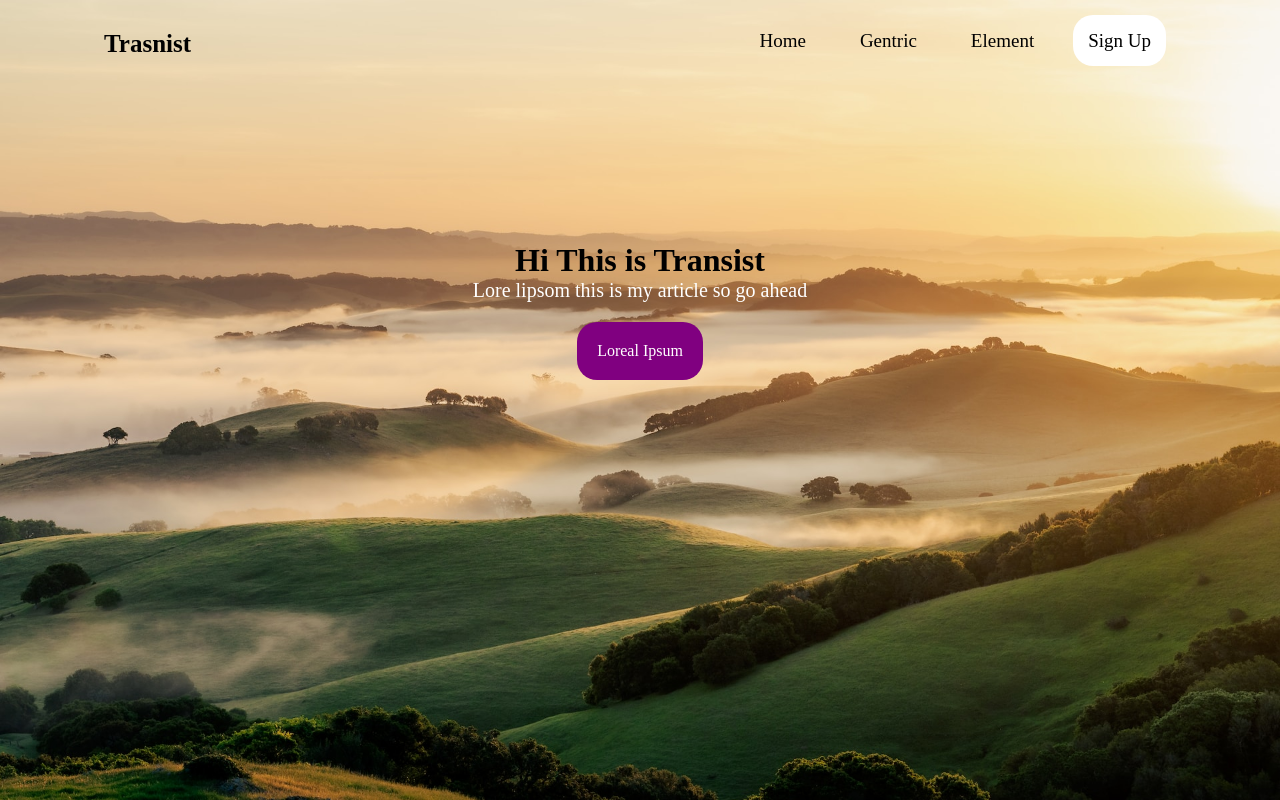
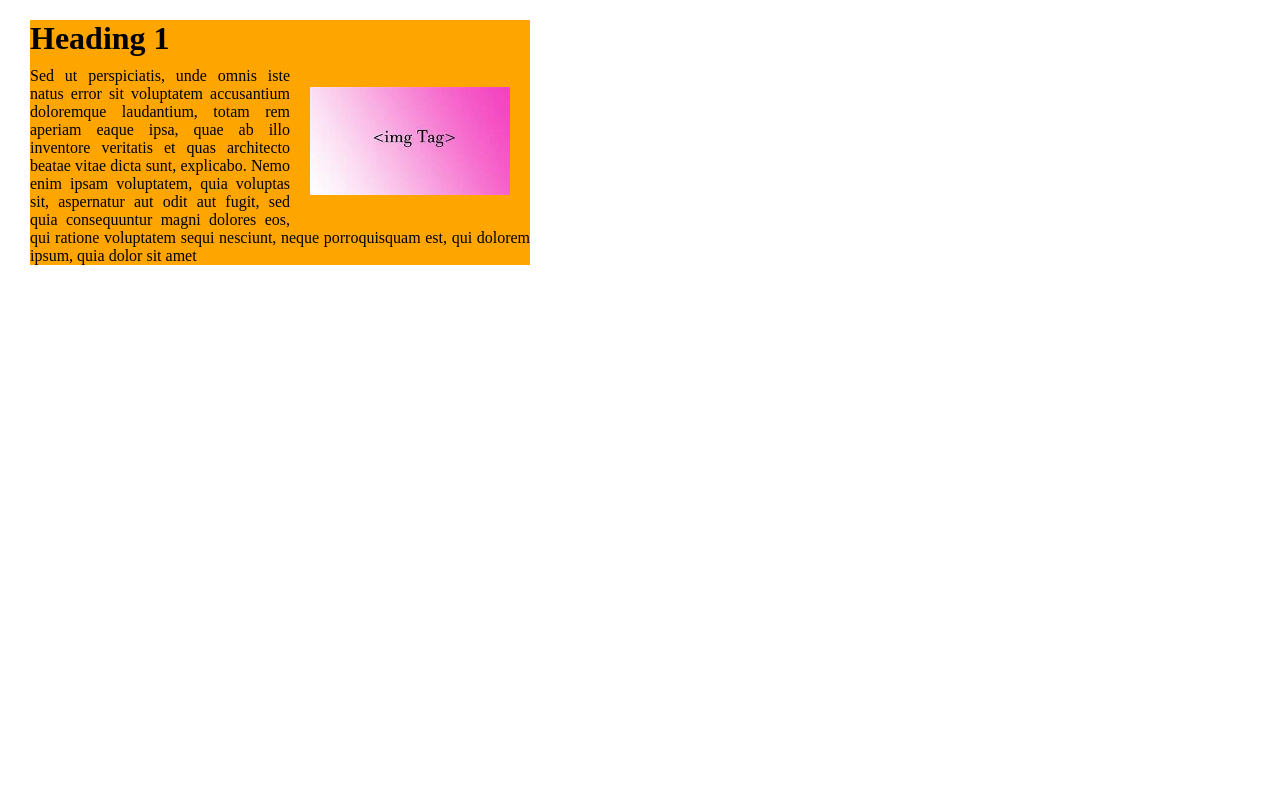
Before and after one commit to Ranjanaraye/Html-and-Css, a plain HTML site: page index.html in a window 1280 px wide. Drawn offline with Linux system fonts and the light colour scheme; files that its build step writes are made by us from their sources.

Commit message:
Add files via upload

```diff
--- a/index.html
+++ b/index.html
@@ -1,36 +1,50 @@
 <!DOCTYPE html>
 <html lang="en">
+
 <head>
     <meta charset="UTF-8">
     <meta http-equiv="X-UA-Compatible" content="IE=edge">
     <meta name="viewport" content="width=device-width, initial-scale=1.0">
-    <title>Design 3</title>
-    <link rel="stylesheet" href="./css/style.css"/>
+    <title>Document</title>
+    <style>
+        * {
+            margin: 0px;
+            padding: 0px;
+        }
+
+        div {
+            width: 500px;
+            background-color: orange;
+            margin: 20px 30px;
+        }
+
+        div h1 {
+            padding-bottom: 10px;
+        }
+
+        div img {
+            width: 200px;
+            float: right;
+            padding: 20px;
+        }
+
+        div P {
+            text-align: justify;
+        }
+    </style>
+
 </head>
+
 <body>
-    <main>
-        <header>
-           <section>
-            <div class="logo">
-                Trasnist
-            </div>
-            <nav>
-                <ul>
-                    <li><a href="#">Home</a></li>
-                    <li><a href="#">Gentric</a></li>
-                    <li><a href="#">Element</a></li>
-                    <li><a href="#" class="active">Sign Up</a></li>
-                </ul>
-            </nav>
-            </section>
-            <div class="clear"></div>
-            <div class="banner_content">
-                <h1>Hi This is Transist</h1>
-                <p>Lore lipsom this is my article so go ahead</p>
-                <a href="#">Loreal Ipsum</a>
-            </div>
-        </header>
-    </main>
+    <div>
+        <h1>Heading 1</h1>
+        <img src="one.jpg" alt="img" />
+        <p>Sed ut perspiciatis, unde omnis iste natus error sit voluptatem accusantium doloremque
+            laudantium, totam rem aperiam eaque ipsa, quae ab illo inventore veritatis et quas
+            architecto beatae vitae dicta sunt, explicabo. Nemo enim ipsam voluptatem, quia voluptas
+            sit, aspernatur aut odit aut fugit, sed quia consequuntur magni dolores eos, qui ratione
+            voluptatem sequi nesciunt, neque porroquisquam est, qui dolorem ipsum, quia dolor sit amet</p>
+    </div>
+</body>
 
-</body>
 </html>
```
Also changed, not shown: one.jpg (added).
